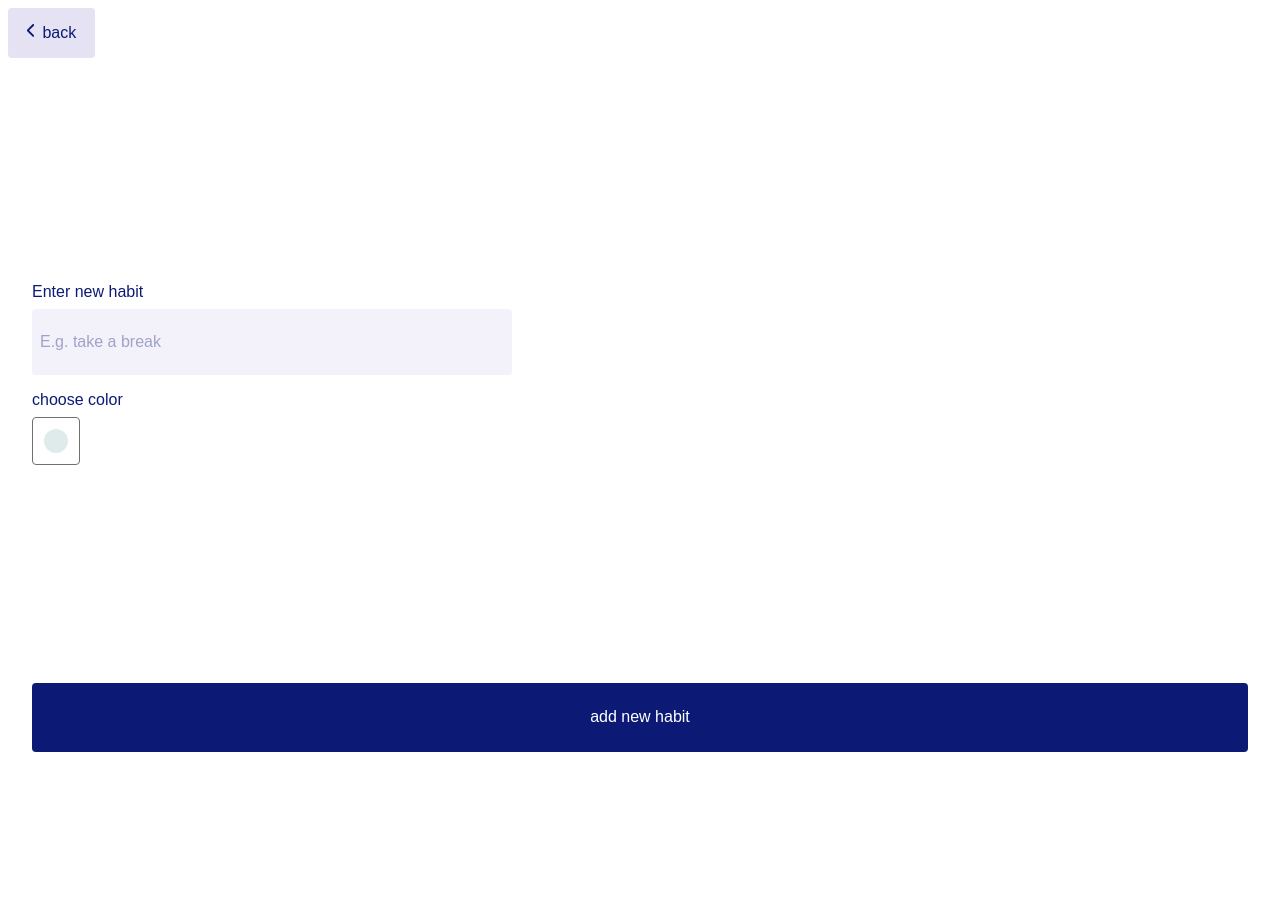
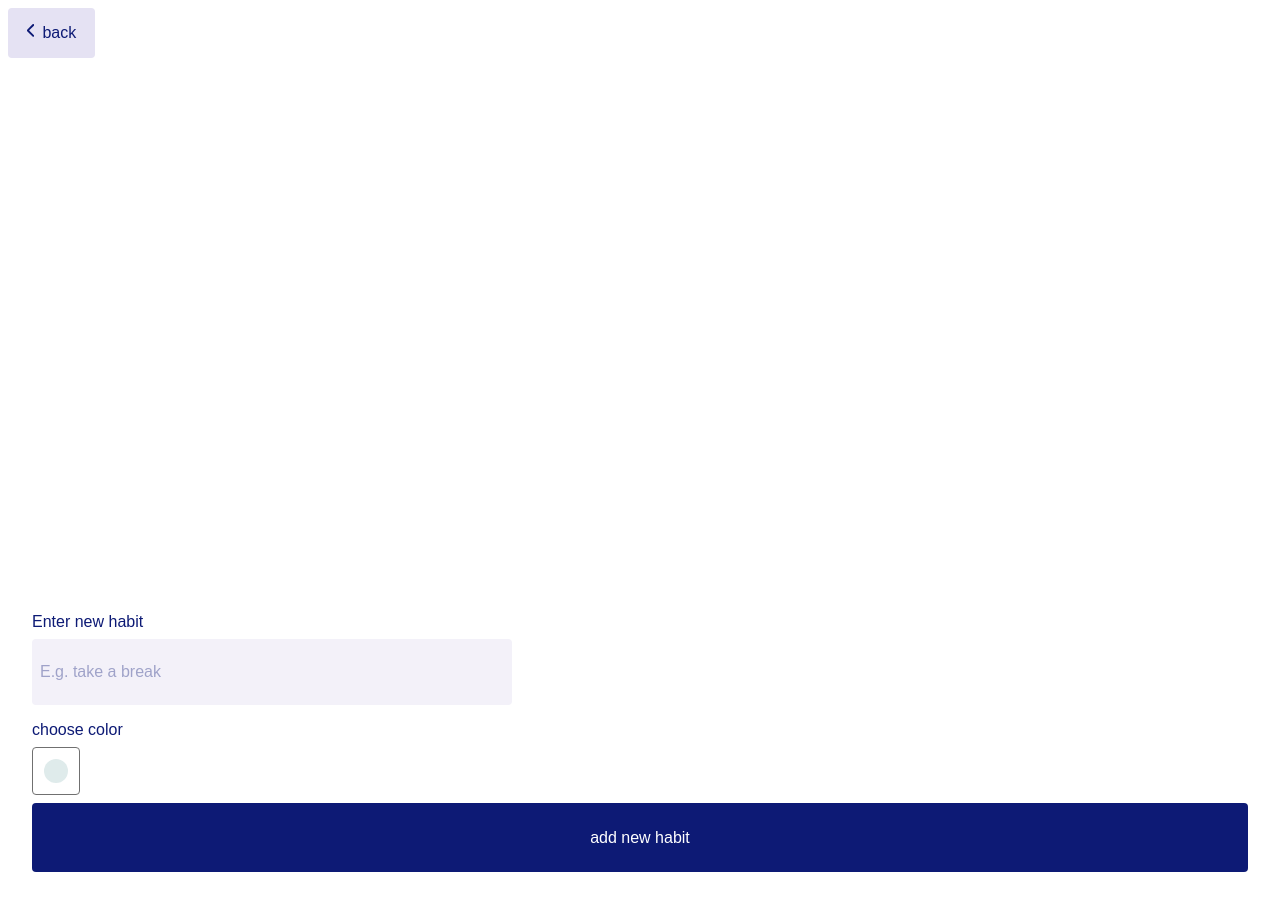
Before and after one commit to jujuzitroni/plants-need-water, a React (Vite) app: page /create-habit in a window 1280 px wide. Shown: the top 910 px of the page. Before the commit the page ends 800 px from the top, so only its background shows below. Built offline with nearby package versions, Linux system fonts and the light colour scheme.

Commit message:
💄 fix input field position

```diff
--- a/src/app/pages/CreateHabit/CreateHabit.module.css
+++ b/src/app/pages/CreateHabit/CreateHabit.module.css
@@ -19,5 +19,6 @@
   display: flex;
   flex-grow: 1;
   flex-direction: column;
-  justify-content: center;
+  margin-top: 45%;
+  margin-bottom: 0.5em;
 }
```
